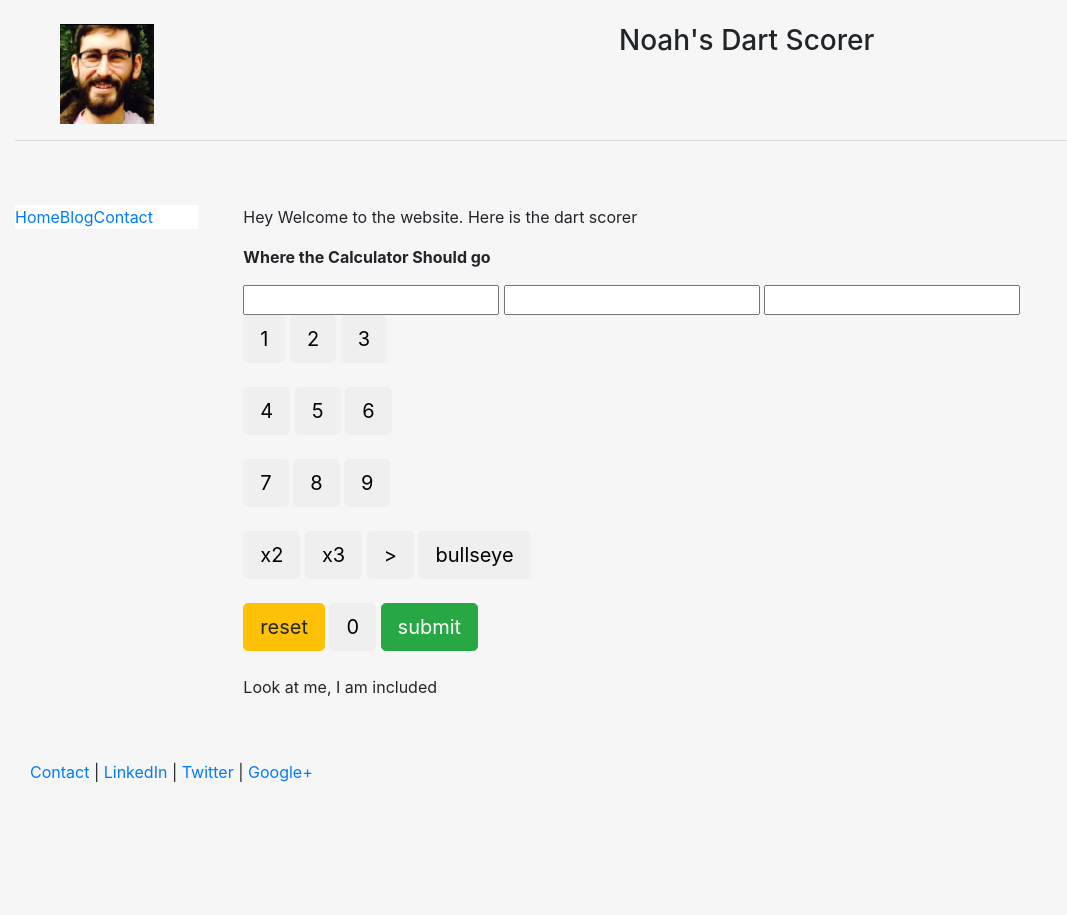
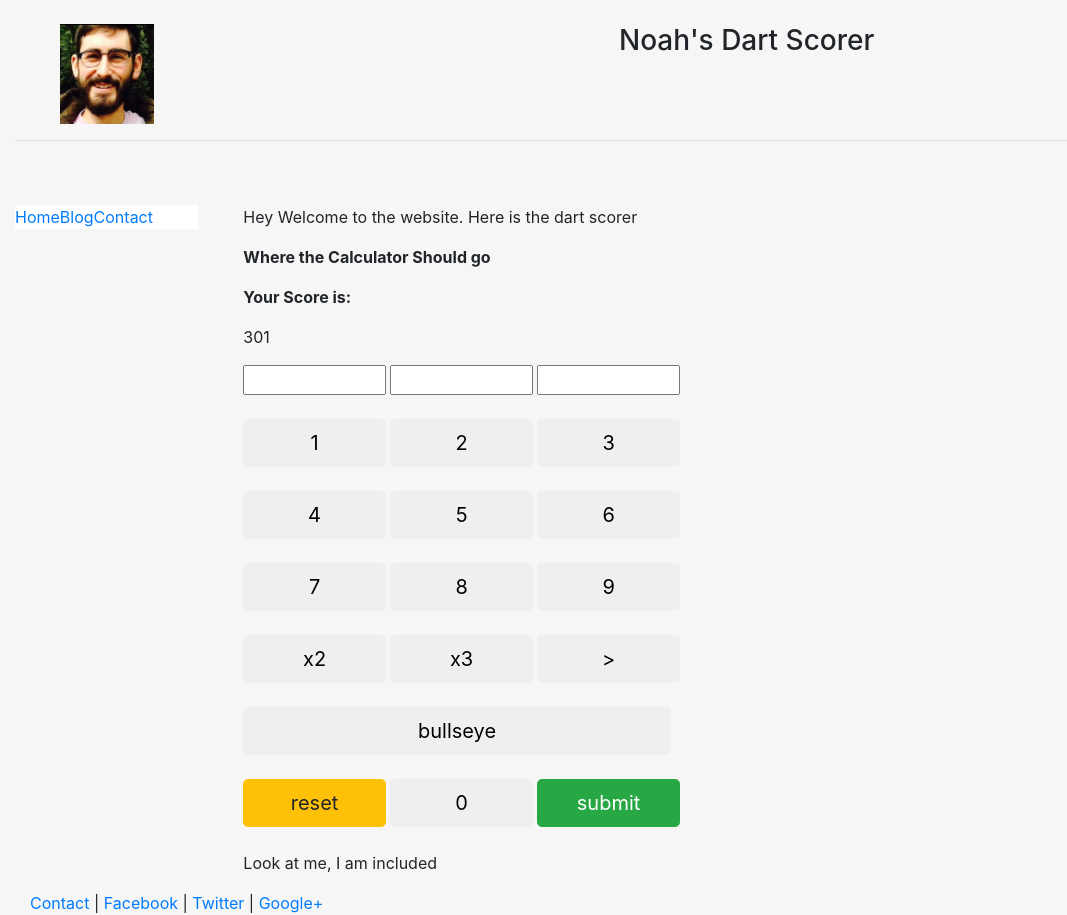
Before and after one commit to nahart/dartmvp, a Django app: page /scorer/ in a window 1280 px wide. Shown: the whole page, without its empty margins (0-1067 px from the left). Before the commit the page ends 782 px from the top, so only its background shows below. Run offline with Django 3.2, Linux system fonts and the light colour scheme; some libraries are stand-ins or nearby versions.

Commit message:
Fix multiplier (#2)
* validating numbers & added score

* Added an alert if the score is over 20

* Added Comments

* formatted calculator

```diff
--- a/scorer/static/js/dart.js
+++ b/scorer/static/js/dart.js
@@ -1,12 +1,22 @@
 $(document).ready(function() {
+    //Set global variables
+    //Need to figure out how to set these variables as part of a StartGame method.
     var throwFocus = 1;
     var $throwFocus = $("#throw1");
+    var playerScore = 301;
+    var numPlayers = 2;
+    var playerTurn = 1;
+    var endWithDoubles = 'False'
 
     console.log("hello");
 //    $("#throw1").val('0');
 //    $("#throw2").val('0');
 //    $("#throw3").val('0');
 
+    //Show Player Score
+    document.getElementById('score').innerHTML = playerScore;
+
+// This waits fot a number to be clicked and adds it to the input
     $(".num_input").on("click", function() {
         var $this = $(this);
         console.log("$this:", $this[0]);
@@ -19,26 +29,45 @@ $(document).ready(function() {
 //        $(this).css("background-color", "blue");
     });
 
+    // Moves the focus of throw to next state & checks if valid
     function update_throw_state() {
       console.log("next throw");
       if (throwFocus === 1) {
         throwFocus = 2;
+        check_if_valid_score();
         $throwFocus =  $("#throw2");
       } else if (throwFocus === 2) {
         throwFocus = 3;
+        check_if_valid_score();
         $throwFocus =  $("#throw3");
       } else {
         throwFocus = 1;
+        check_if_valid_score();
         $throwFocus =  $("#throw1");
       }
     }
 
-    function foo() {
-        console.log('foo');
+    function check_if_valid_score() {
+      if ($throwFocus.val() <= 20) {
+          console.log('valid');
+      }
+      else {
+          console.log('invalid');
+          $('.alert').show('fade')
+      }
     }
+
+    $('.alert').alert()
+
+    $('.close').click(function() {
+        $('.alert').hide('fade');
+        //reset value
+        //$throwFocus.val(0);
+    })
 
     $("#next-throw").on('click', update_throw_state);
     $("#next-throw").on('click', function(){console.log('NEXT');});
 
-
+    check_if_valid_score();
+    console.log($throwFocus.val())
 });
--- a/scorer/templates/scorer/header.html
+++ b/scorer/templates/scorer/header.html
@@ -8,6 +8,7 @@
 	<link rel="stylesheet" href="{% static 'scorer/css/bootstrap.min.css' %}" type = "text/css"/>
 	<meta name="viewport" content = "width=device-width, initial-scale=1.0">
     <script src="https://ajax.googleapis.com/ajax/libs/jquery/3.1.0/jquery.min.js"></script>
+	<script src="{% static 'js/bootstrap.min.js' %}"></script>
     <script type="text/javascript" src="{% static 'js/dart.js' %}"></script>
    	<style type="text/css">
 		html,
@@ -44,8 +45,8 @@
 			<div class="well bs-sidebar" id="sidebar" style="background-color:#fff">
 			  <ul class="nav nav-pills nav-stacked">
 				<li><a href='/'>Home</a></li>
-				<li><a href='/blog/'>Blog</a></li>
-				<li><a href='/contact/'>Contact</a></li>
+				<li><a href='http://3dartstoplay.com/'>Blog</a></li>
+				<li><a href='#'>Contact</a></li>
 			  </ul>
 			</div> <!--well bs-sidebar affix-->
 		  </div> <!--col-sm-2-->
@@ -61,7 +62,7 @@
 	</div>
 	<footer>
 		<div class="container-fluid" style='margin-left:15px'>
-			<p><a href="#" target="blank">Contact</a> | <a href="#" target="blank">LinkedIn</a> | <a href="#" target="blank">Twitter</a> | <a href="#" target="blank">Google+</a></p>
+			<p><a href="#" target="blank">Contact</a> | <a href="https://www.facebook.com/3dartstoplay" target="blank">Facebook</a> | <a href="https://twitter.com/3dartstoplay" target="blank">Twitter</a> | <a href="#" target="blank">Google+</a></p>
 		</div>
 	</footer>
 
--- a/scorer/templates/scorer/includes/calculator.html
+++ b/scorer/templates/scorer/includes/calculator.html
@@ -1,40 +1,54 @@
 {% block content %}
 <p><b>Where the Calculator Should go</b></p>
+
+<p><b>Your Score is:
+    <p id="score"</p>
+</b></p>
 
 <form action="/scorer/" method="post" name="calculator">
     {% csrf_token %}
 <div class="container">
     <div class="row">
-        <div class="col-xs-12">
-            <input id="throw1" type="text" name="throw1" value="">
+        <div class="col-xs-6">
+            <input id="throw1" type="text" class = "col-2 input-group-lg" name="throw1" value="">
             <!--<small class="error" aria-valuetext=""></small>-->
-            <input id="throw2" type="text" name="throw2" value="">
-            <input id="throw3" type="text" name="throw3" value="">
-            <br />
-            <input type="button" class="num_input btn btn-default btn-lg" id="1" name="1" value="1">
-            <input type="button" class="num_input btn btn-default btn-lg" id="2" name="2" value="2">
-            <input type="button" class="num_input btn btn-default btn-lg" id="3" name="3" value="3">
+            <input id="throw2" type="text" class = "col-2 input-group-lg" name="throw2" value="">
+            <input id="throw3" type="text" class = "col-2 input-group-lg" name="throw3" value="">
             <br />
             <br />
-            <input type="button" class="num_input btn btn-default btn-lg" id="4" name="4" value="4">
-            <input type="button" class="num_input btn btn-default btn-lg" id="5" name="5" value="5">
-            <input type="button" class="num_input btn btn-default btn-lg" id="6" name="6" value="6">
+            <div class="alert col-6 alert-warning alert-dismissible fade show" role="alert" style="display: none">
+                <strong>Holy guacamole!</strong> That doesn't look like a valid throw.
+                <button type="button" class="close" aria-label="Close">
+                <span aria-hidden="true">&times;</span>
+            </button>
+            <br />
+            </div>
+            <input type="button" class="num_input col-2 btn btn-default btn-lg" id="1" name="1" value="1">
+            <input type="button" class="num_input col-2 btn btn-default btn-lg" id="2" name="2" value="2">
+            <input type="button" class="num_input col-2 btn btn-default btn-lg" id="3" name="3" value="3">
             <br />
             <br />
-            <input type="button" class="num_input btn btn-default btn-lg" id="7" name="7" value="7">
-            <input type="button" class="num_input btn btn-default btn-lg" id="8" name="8" value="8">
-            <input type="button" class="num_input btn btn-default btn-lg" id="9" name="9" value="9">
+            <input type="button" class="num_input col-2 btn btn-default btn-lg" id="4" name="4" value="4">
+            <input type="button" class="num_input col-2 btn btn-default btn-lg" id="5" name="5" value="5">
+            <input type="button" class="num_input col-2 btn btn-default btn-lg" id="6" name="6" value="6">
             <br />
             <br />
-            <input type="button" class="num_input btn btn-default btn-lg" id="d" name="d" value="x2">
-            <input type="button" class="num_input btn btn-default btn-lg" id="t" name="t" value="x3">
-            <input type="button" id='next-throw' class="btn btn-default btn-lg" id=">" name="enter" value=">">
-            <input type="button" class="num_input btn btn-default btn-lg" id="bull" name="bull" value="bullseye">
+            <input type="button" class="num_input col-2 btn btn-default btn-lg" id="7" name="7" value="7">
+            <input type="button" class="num_input col-2 btn btn-default btn-lg" id="8" name="8" value="8">
+            <input type="button" class="num_input col-2 btn btn-default btn-lg" id="9" name="9" value="9">
             <br />
             <br />
-            <button class="num_input btn btn-warning btn-lg" type="reset">reset</button>
-            <input type="button" class="btn btn-default btn-lg" id="0" name="0" value="0">
-            <button class="btn btn-success btn-lg" type="submit">submit</button>
+            <input type="button" class="multiplier col-2 btn btn-default btn-lg" id="d" name="d" value="x2">
+            <input type="button" class="multiplier col-2 btn btn-default btn-lg" id="t" name="t" value="x3">
+            <input type="button" id='next-throw' class="btn col-2 btn-default btn-lg" id=">" name="enter" value=">">
+            <br />
+            <br />
+            <input type="button" class="num_input btn col-6 btn-default btn-lg" id="bull" name="bull" value="bullseye">
+            <br />
+            <br />
+            <button class="num_input btn col-2 btn-warning btn-lg" type="reset">reset</button>
+            <input type="button" class="num_input btn col-2 btn-default btn-lg" id="0" name="0" value="0">
+            <button class="btn col-2 btn-success btn-lg" type="submit">submit</button>
             <br />
             <br />
         </div>
```
